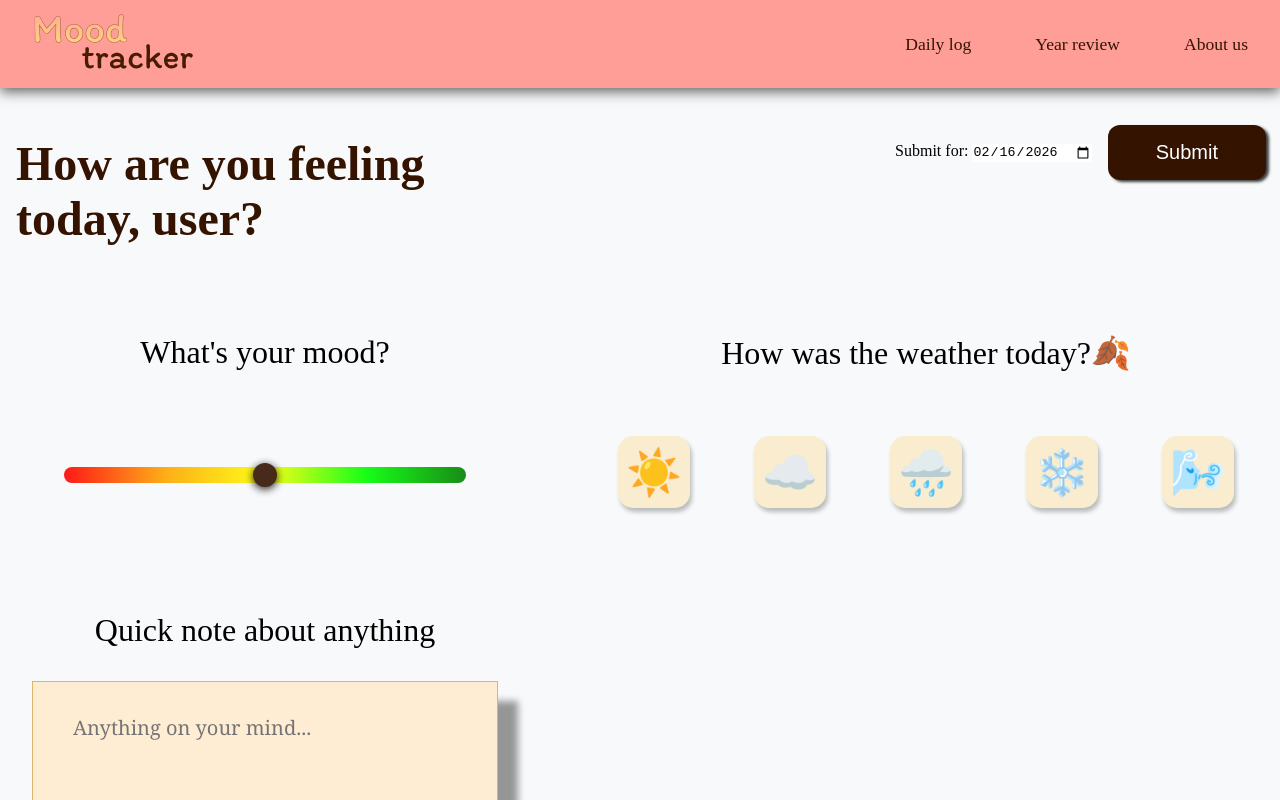
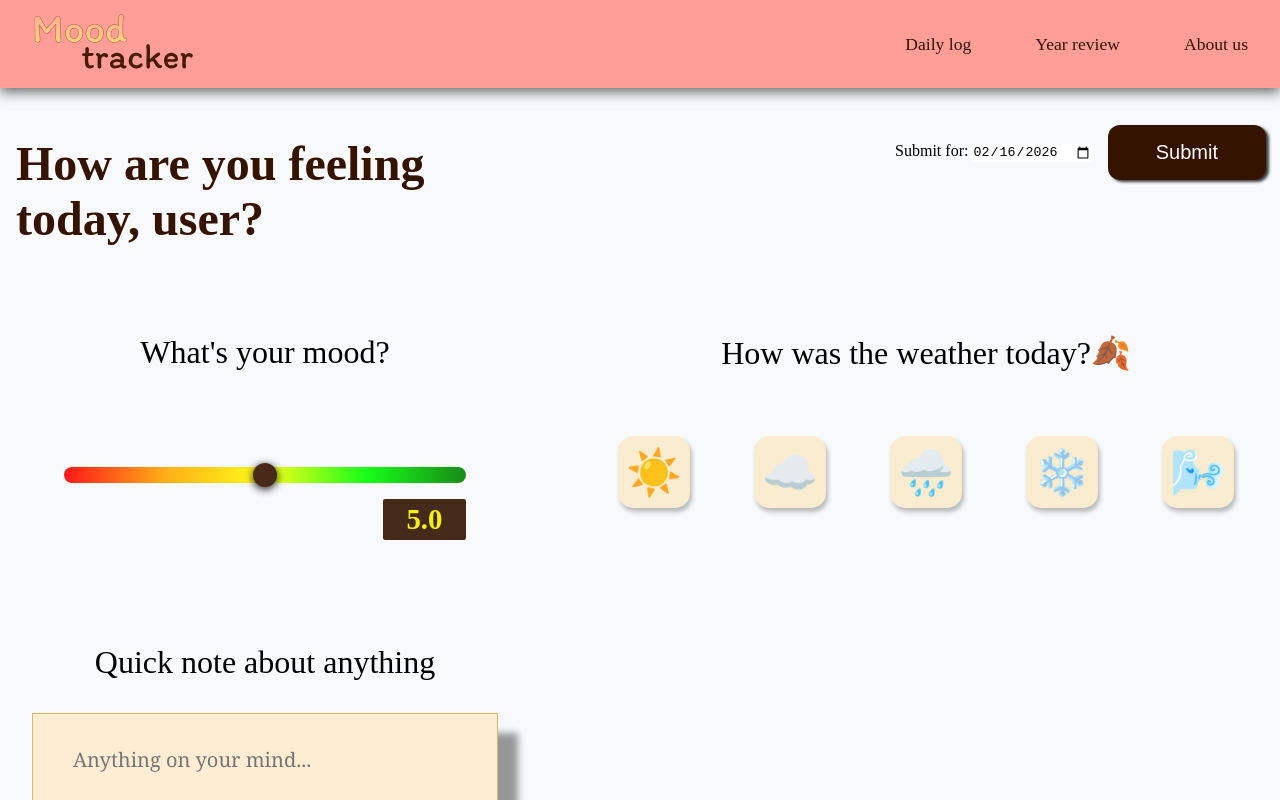
Before and after one commit to Elisabeth039/Mood-tracker, a React (Vite) app: page / in a window 1280 px wide. Shown: the top 800 px of the page. Built offline with nearby package versions, Linux system fonts and the light colour scheme.

Commit message:
feat(mood): add controlled slider with dynamic value display

```diff
--- a/src/components/Mood.jsx
+++ b/src/components/Mood.jsx
@@ -1,10 +1,17 @@
+import {useState} from 'react';
 import '../App.css'
 import '../styles/Mood.css'
 
 export default function Mood() {
-    return(
-        <div className="mood-container">
-        <label htmlFor="mood" className="mood-qn">What's your mood?</label>
+  const [mood, setMood] = useState(5);
+
+  const hue = (mood / 10) * 120;
+  const thumbColor = `hsl(${hue}, 90%, 50%)`;
+
+  return(
+    <div className="mood-container">
+      <label htmlFor="mood" className="mood-qn">What's your mood?</label>
+
         <input
         type='range'
         id='mood'
@@ -13,7 +20,12 @@ export default function Mood() {
         max={10}
         step={0.1}
         defaultValue={5}
+        value={mood}
+        onChange={(e) => setMood(Number(e.target.value))}
         />
-      </div>
-    )
+        <div className='mood-number' style={{color:thumbColor}}>
+          {mood.toFixed(1)}
+        </div>
+    </div>
+  )
 };
--- a/src/styles/Mood.css
+++ b/src/styles/Mood.css
@@ -2,10 +2,14 @@
   display: flex;
   flex-direction: column;
   grid-column: 1;
-  gap:6rem;
+  gap:1rem;
   padding: 3rem 4rem;
   min-height: 8rem;
   text-align: center;
+}
+
+.mood-qn{
+  margin-bottom: 5rem;
   font-size: 2rem;
 }
 
@@ -51,3 +55,13 @@
 .mood-slider::-moz-range-thumb:hover{
   transform: translateY(-2px);
 }
+
+.mood-number{
+  background-color: color-mix(in srgb, var(--dark-brown) 90%, transparent);
+  min-width: 4rem;
+  align-self: flex-end;
+  font-size: 1.8rem;
+  font-weight: 600;
+  padding: 0.25rem 0.6rem;
+  border-radius: 2px;
+}
```
